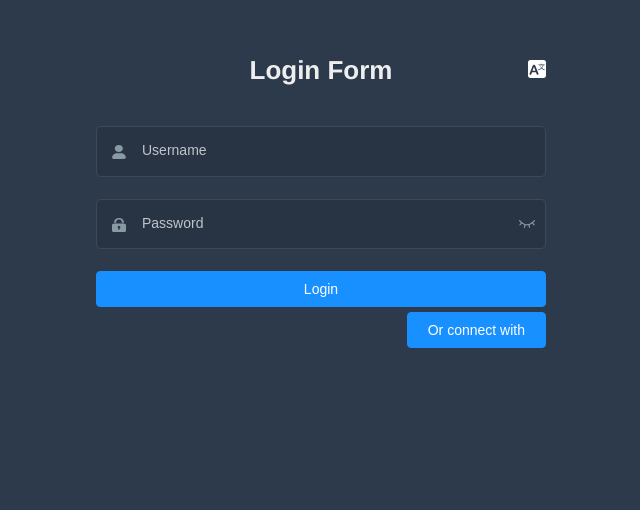
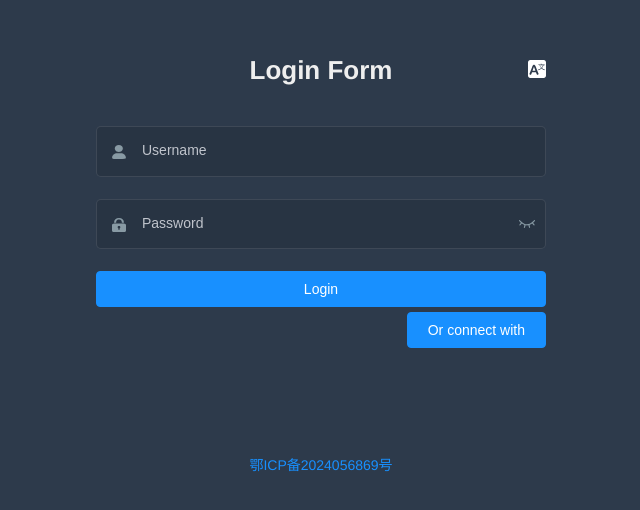
Before and after one commit to liweizzz/rent-web, a Vue app: page /login in a window 1280 px wide. Shown: the part 104-614 px from the top of the page, without its empty margins (319-959 px from the left). Built offline with nearby package versions, Linux system fonts and the light colour scheme; the HTML template or start-up script is replaced by a standard one.

Commit message:
增加ICP备案

```diff
--- a/src/views/login/index.vue
+++ b/src/views/login/index.vue
@@ -60,6 +60,14 @@
           </el-button>
         </div>
       </div>
+      <br>
+      <br>
+      <br>
+      <br>
+      <br>
+      <div style="text-align: center;">
+        <el-link type="primary" href="https://beian.miit.gov.cn">鄂ICP备2024056869号</el-link>
+      </div>
     </el-form>
 
     <el-dialog :title="$t('login.thirdparty')" :visible.sync="showDialog">
@@ -69,6 +77,7 @@
       <br>
       <social-sign />
     </el-dialog>
+
   </div>
 </template>
 
```
